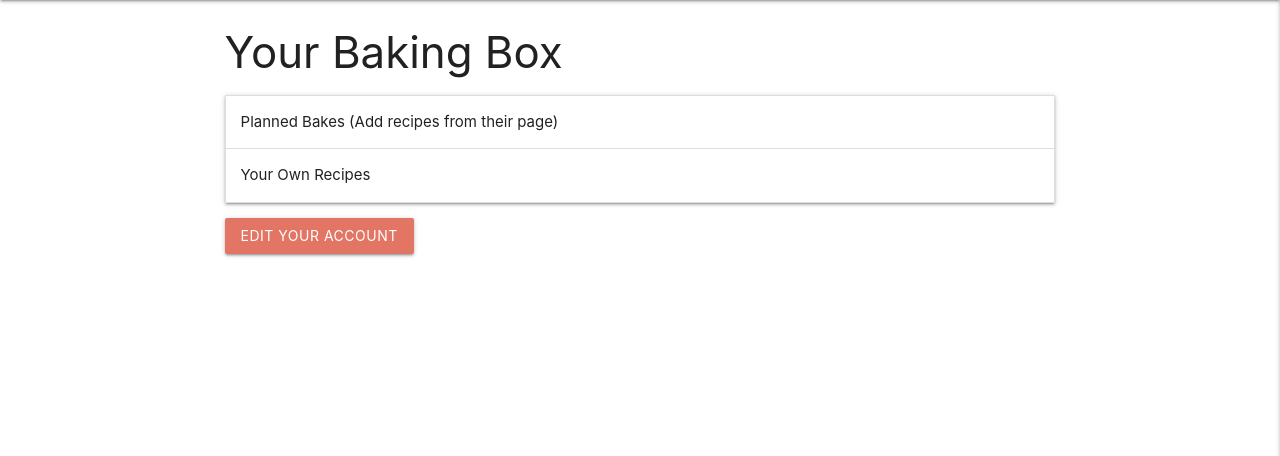
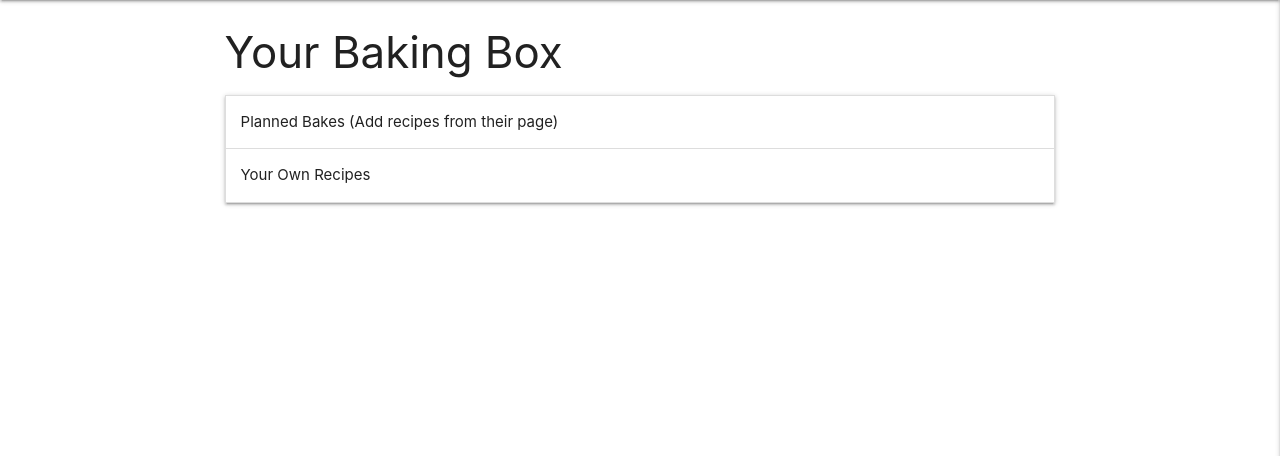
Before and after one commit to Jason-Philip/BakersBox, a Flask app: template templates/my_box.html in a window 1280 px wide. Shown: the part 64-520 px from the top of the page. Run offline with Flask 2, Linux system fonts and the light colour scheme; the template is opened without the code that fills it, so the values that code supplies are empty; some libraries are stand-ins or nearby versions.

Commit message:
edit account button removed

```diff
--- a/templates/my_box.html
+++ b/templates/my_box.html
@@ -32,9 +32,6 @@
                     </div>
                 </li>
             </ul>
-            <div>
-                <button class="btn">Edit Your Account</button>
-            </div>
         </div>
     </div>
 {% endblock %}
```
